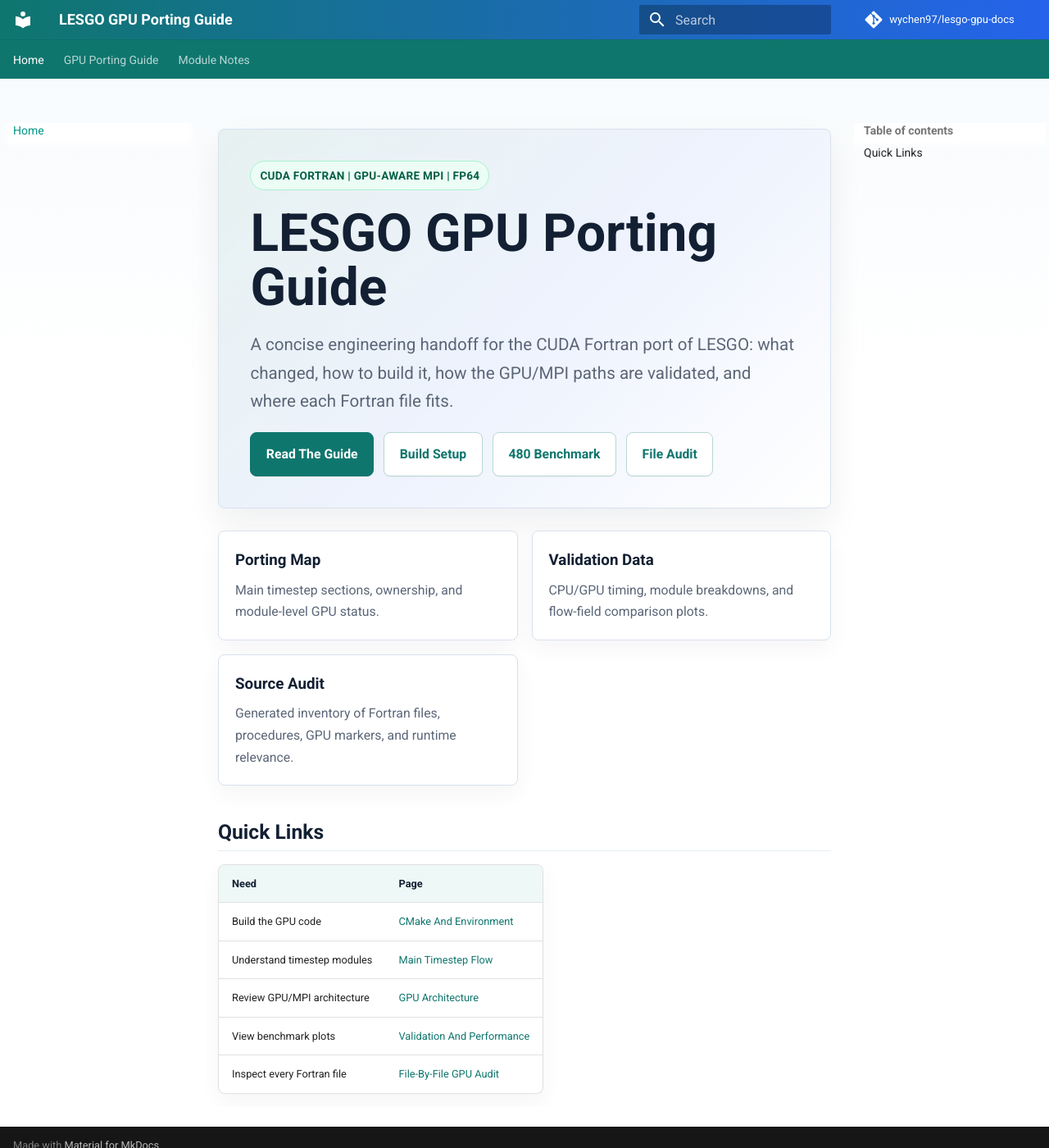
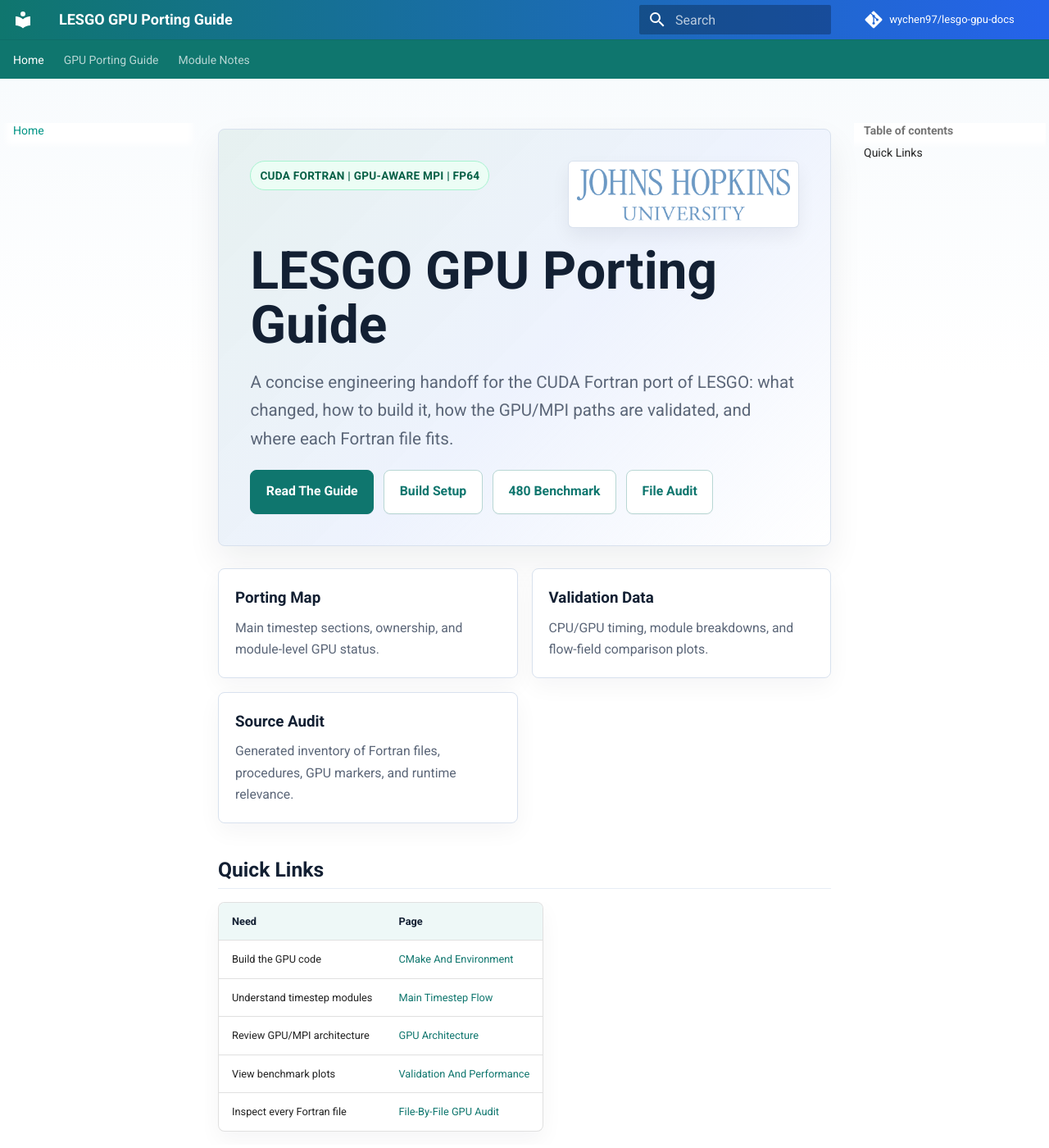
Before and after one commit to wychen97/lesgo-gpu-docs, an MkDocs documentation site: the page built from docs/index.md, in a window 1280 px wide and 1400 px high. Shown: the whole window at 82% size. Built offline with MkDocs 1.6.1 and Material for MkDocs 9.7.7, drawn with Linux system fonts in a browser that asks for light colours; comment, search, counter and statistics services are not loaded.

Commit message:
Add JHU logo to docs homepage

```diff
--- a/docs/index.md
+++ b/docs/index.md
@@ -1,5 +1,8 @@
 <section class="lesgo-hero">
-  <div class="lesgo-kicker">CUDA Fortran | GPU-aware MPI | FP64</div>
+  <div class="lesgo-hero-top">
+    <div class="lesgo-kicker">CUDA Fortran | GPU-aware MPI | FP64</div>
+    <img class="lesgo-jhu-logo" src="assets/jhu-logo.png" alt="Johns Hopkins University">
+  </div>
   <h1>LESGO GPU Porting Guide</h1>
   <p>A concise engineering handoff for the CUDA Fortran port of LESGO: what changed, how to build it, how the GPU/MPI paths are validated, and where each Fortran file fits.</p>
   <div class="lesgo-actions">
--- a/docs/stylesheets/extra.css
+++ b/docs/stylesheets/extra.css
@@ -90,6 +90,25 @@
     #ffffff;
   margin: 0.55rem 0 1.35rem;
   box-shadow: 0 18px 42px rgba(15, 23, 42, 0.07);
+}
+
+.lesgo-hero-top {
+  display: flex;
+  align-items: flex-start;
+  justify-content: space-between;
+  gap: 1rem;
+}
+
+.lesgo-jhu-logo {
+  display: block;
+  width: clamp(11.875rem, 22vw, 15rem);
+  max-width: 100%;
+  height: auto;
+  padding: 0.42rem 0.5rem;
+  border: 1px solid rgba(216, 225, 238, 0.95);
+  border-radius: 6px;
+  background: #ffffff;
+  box-shadow: 0 10px 22px rgba(15, 23, 42, 0.06);
 }
 
 .lesgo-kicker {
@@ -214,3 +233,14 @@
     max-width: 80rem;
   }
 }
+
+@media screen and (max-width: 40rem) {
+  .lesgo-hero-top {
+    flex-direction: column;
+    align-items: flex-start;
+  }
+
+  .lesgo-jhu-logo {
+    width: min(13rem, 100%);
+  }
+}
```
Also changed, not shown: docs/assets/jhu-logo.png (added).
